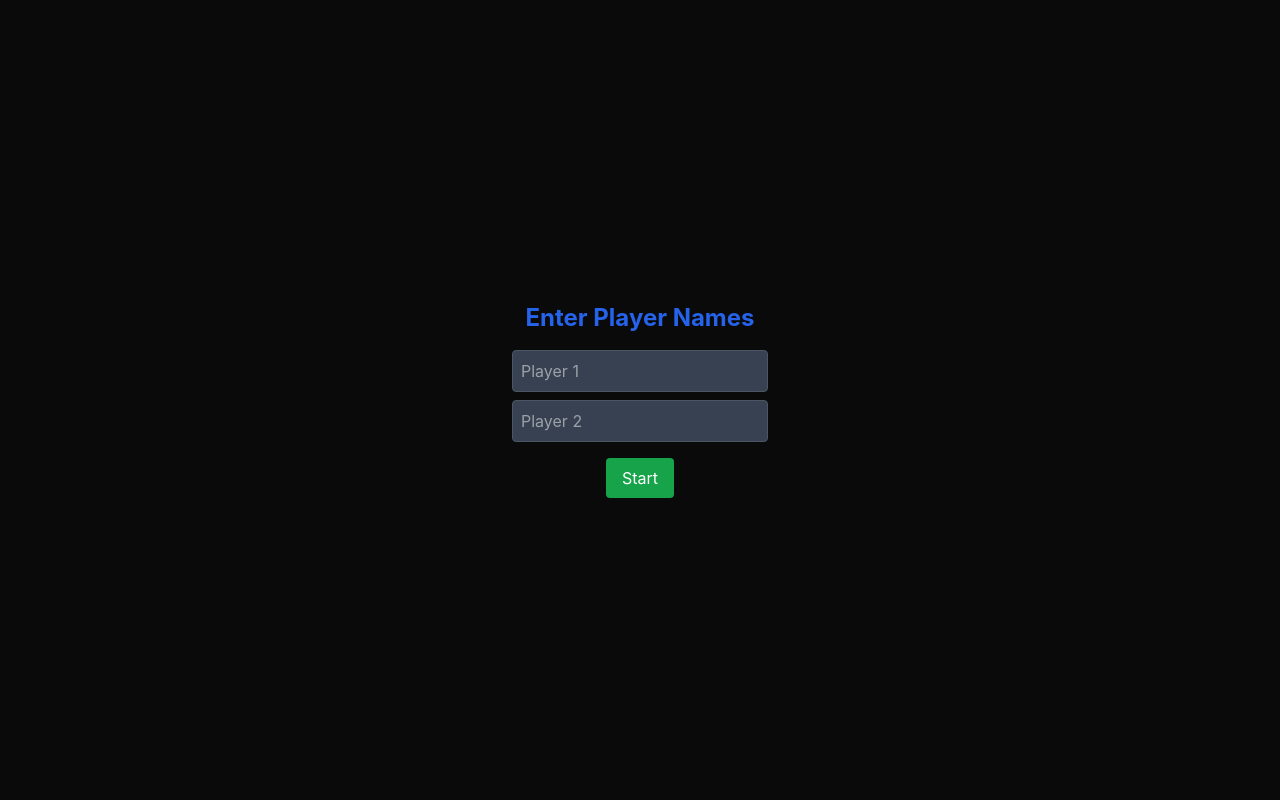
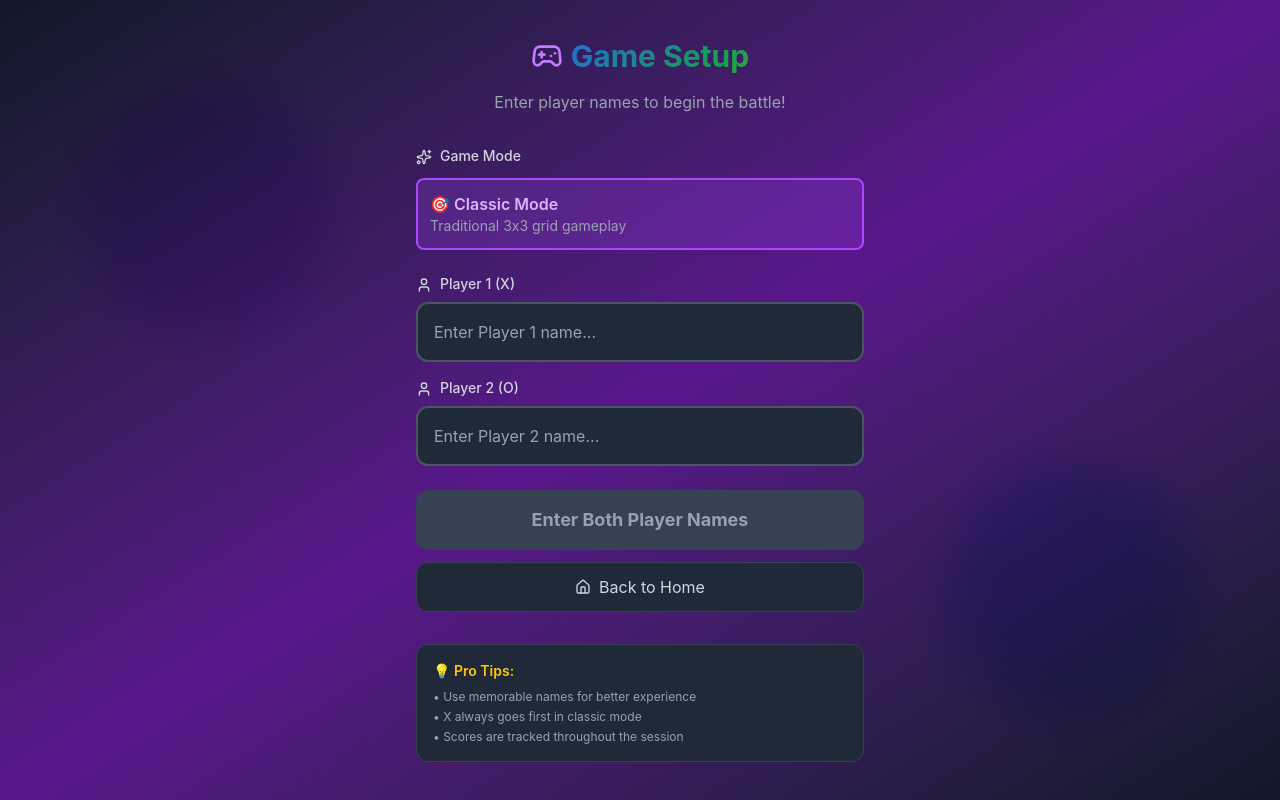
Before and after one commit to razstvien01/tic-tac-toe-nextjs-express, a Next.js app in the folder client/: page /new-game in a window 1280 px wide. Built offline with nearby package versions, Linux system fonts and the light colour scheme.

Commit message:
chore: improved new game ui

```diff
--- a/client/src/app/new-game/page.tsx
+++ b/client/src/app/new-game/page.tsx
@@ -3,46 +3,159 @@
 import Head from "next/head";
 import { useRouter } from "next/navigation";
 import { useState } from "react";
+import { User, Gamepad2, ArrowRight, Home, Sparkles } from "lucide-react";
+import Link from "next/link";
 
 export default function NewGame() {
   const router = useRouter();
   const [player1, setPlayer1] = useState("");
   const [player2, setPlayer2] = useState("");
+  const [gameMode, setGameMode] = useState("classic");
 
   const startGame = () => {
     if (player1 && player2) {
-      router.push(`/gameplay?player1=${player1}&player2=${player2}`);
+      router.push(
+        `/gameplay?player1=${encodeURIComponent(
+          player1
+        )}&player2=${encodeURIComponent(player2)}&mode=${gameMode}`
+      );
     }
   };
+
+  const isReady = player1.trim() && player2.trim();
 
   return (
     <>
       <Head>
-        <title>Start New Game</title>
+        <title>Setup New Game - Ultimate Tic Tac Toe</title>
       </Head>
-      <main className="flex flex-col items-center justify-center min-h-screen bg-[var(--background)] text-[var(--foreground)] p-4">
-        <h1 className="text-2xl font-bold mb-4 text-[var(--primary)]">
-          Enter Player Names
-        </h1>
+      <main className="min-h-screen flex flex-col items-center justify-center bg-gradient-to-br from-gray-900 via-purple-900 to-gray-900 text-[var(--foreground)] p-4 relative overflow-hidden">
+        {/* Animated background */}
+        <div className="absolute inset-0 overflow-hidden">
+          <div className="absolute top-20 left-20 w-64 h-64 bg-purple-500 rounded-full mix-blend-multiply filter blur-xl opacity-20 animate-pulse"></div>
+          <div className="absolute bottom-20 right-20 w-64 h-64 bg-blue-500 rounded-full mix-blend-multiply filter blur-xl opacity-20 animate-pulse delay-700"></div>
+        </div>
+
+        <div className="relative z-10 w-full max-w-md slide-up">
+          {/* Header */}
+          <div className="text-center mb-8">
+            <div className="inline-flex items-center gap-2 mb-4">
+              <Gamepad2 className="w-8 h-8 text-purple-400" />
+              <h1 className="text-3xl font-bold gradient-text">Game Setup</h1>
+            </div>
+            <p className="text-gray-400">
+              Enter player names to begin the battle!
+            </p>
+          </div>
+
+          {/* Game Mode Selection */}
+          <div className="mb-6">
+            <label className="block text-sm font-medium text-gray-300 mb-3">
+              <Sparkles className="w-4 h-4 inline mr-2" />
+              Game Mode
+            </label>
+            <div className="grid grid-cols-1 gap-2">
+              <button
+                onClick={() => setGameMode("classic")}
+                className={`p-3 rounded-lg border-2 transition-all duration-200 ${
+                  gameMode === "classic"
+                    ? "border-purple-500 bg-purple-500/20 text-purple-300"
+                    : "border-gray-600 bg-[var(--card)] hover:border-purple-400"
+                }`}
+              >
+                <div className="text-left">
+                  <div className="font-semibold">🎯 Classic Mode</div>
+                  <div className="text-sm text-gray-400">
+                    Traditional 3x3 grid gameplay
+                  </div>
+                </div>
+              </button>
+            </div>
+          </div>
+
+          {/* Player Input Form */}
+          <div className="space-y-4 mb-6">
+            <div>
+              <label className="block text-sm font-medium text-gray-300 mb-2">
+                <User className="w-4 h-4 inline mr-2" />
+                Player 1 (X)
+              </label>
               <input
-          className="border p-2 mb-2 w-64 bg-[var(--hover)] text-white border-gray-600 rounded"
-          placeholder="Player 1"
+                className="w-full p-4 bg-[var(--card)] border-2 border-gray-600 rounded-xl text-white placeholder-gray-400 focus:border-blue-500 focus:outline-none transition-colors duration-200"
+                placeholder="Enter Player 1 name..."
                 value={player1}
                 onChange={(e) => setPlayer1(e.target.value)}
+                maxLength={20}
               />
+              {player1 && (
+                <div className="mt-2 text-sm text-blue-400 bounce-in">
+                  ✓ {player1} will play as X
+                </div>
+              )}
+            </div>
+
+            <div>
+              <label className="block text-sm font-medium text-gray-300 mb-2">
+                <User className="w-4 h-4 inline mr-2" />
+                Player 2 (O)
+              </label>
               <input
-          className="border p-2 mb-4 w-64 bg-[var(--hover)] text-white border-gray-600 rounded"
-          placeholder="Player 2"
+                className="w-full p-4 bg-[var(--card)] border-2 border-gray-600 rounded-xl text-white placeholder-gray-400 focus:border-green-500 focus:outline-none transition-colors duration-200"
+                placeholder="Enter Player 2 name..."
                 value={player2}
                 onChange={(e) => setPlayer2(e.target.value)}
+                maxLength={20}
               />
+              {player2 && (
+                <div className="mt-2 text-sm text-green-400 bounce-in">
+                  ✓ {player2} will play as O
+                </div>
+              )}
+            </div>
+          </div>
 
+          {/* Action Buttons */}
+          <div className="space-y-3">
             <button
               onClick={startGame}
-          className="px-4 py-2 bg-[var(--secondary)] hover:bg-[var(--secondary-hover)] text-white rounded"
+              disabled={!isReady}
+              className={`w-full flex items-center justify-center gap-3 px-6 py-4 rounded-xl font-bold text-lg transition-all duration-300 ${
+                isReady
+                  ? "bg-gradient-to-r from-purple-600 to-blue-600 hover:from-purple-700 hover:to-blue-700 text-white transform hover:scale-105 pulse-glow"
+                  : "bg-gray-700 text-gray-400 cursor-not-allowed"
+              }`}
             >
-          Start
+              {isReady ? (
+                <>
+                  <span>Start Battle</span>
+                  <ArrowRight className="w-5 h-5" />
+                </>
+              ) : (
+                <span>Enter Both Player Names</span>
+              )}
             </button>
+
+            <Link
+              href="/"
+              className="w-full flex items-center justify-center gap-2 px-6 py-3 bg-[var(--card)] hover:bg-[var(--hover)] border border-[var(--border)] text-gray-300 rounded-xl transition-all duration-200"
+            >
+              <Home className="w-4 h-4" />
+              Back to Home
+            </Link>
+          </div>
+
+          {/* Tips */}
+          <div className="mt-8 p-4 bg-[var(--card)] rounded-xl border border-[var(--border)]">
+            <h3 className="text-sm font-semibold text-yellow-400 mb-2">
+              💡 Pro Tips:
+            </h3>
+            <ul className="text-xs text-gray-400 space-y-1">
+              <li>• Use memorable names for better experience</li>
+              <li>• X always goes first in classic mode</li>
+              <li>• Scores are tracked throughout the session</li>
+            </ul>
+          </div>
+        </div>
       </main>
     </>
   );
```
Lines whose indentation alone changed are shown as unchanged.
